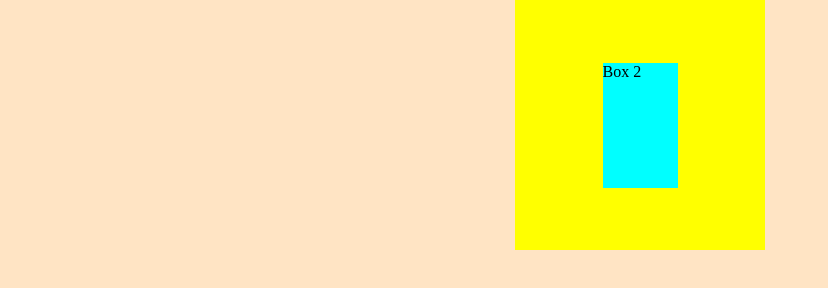
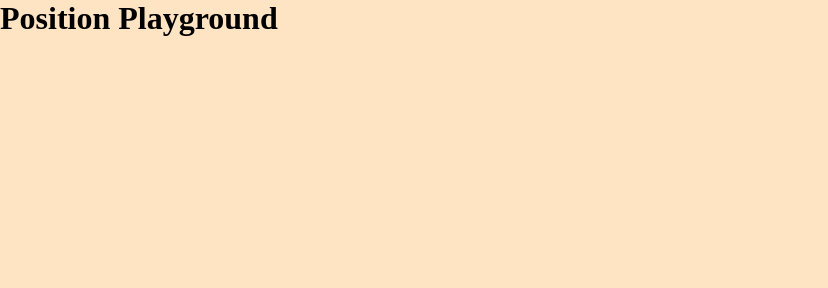
Before and after one commit to Sarthak-Kaushik/JavaScript-Practice, a plain HTML site: page Practice_CSS.html in a window 1280 px wide. Shown: the whole page, without its empty margins (0-828 px from the left). Drawn offline with Linux system fonts and the light colour scheme.

Commit message:
CSS Practice

```diff
--- a/Practice_CSS.css
+++ b/Practice_CSS.css
@@ -6,22 +6,4 @@
 
 body {
     background-color: bisque;
-    display: flex;
-    justify-content: center;
 }
-
-#box1 {
-    height: 250px;
-    width: 250px;
-    background-color: yellow;
-    display: flex;
-    justify-content: center;
-    align-items: center;
-
-}
-
-#box2 {
-    height: 50%;
-    width: 30%;
-    background-color: aqua;
-}
--- a/Practice_CSS.html
+++ b/Practice_CSS.html
@@ -8,11 +8,7 @@
 </head>
 <body>
 
-    <div id="box1">
-        <div id="box2">
-            Box 2
-        </div>
-    </div>
+    <h1>Position Playground</h1>
 
 </body>
 </html>
```
